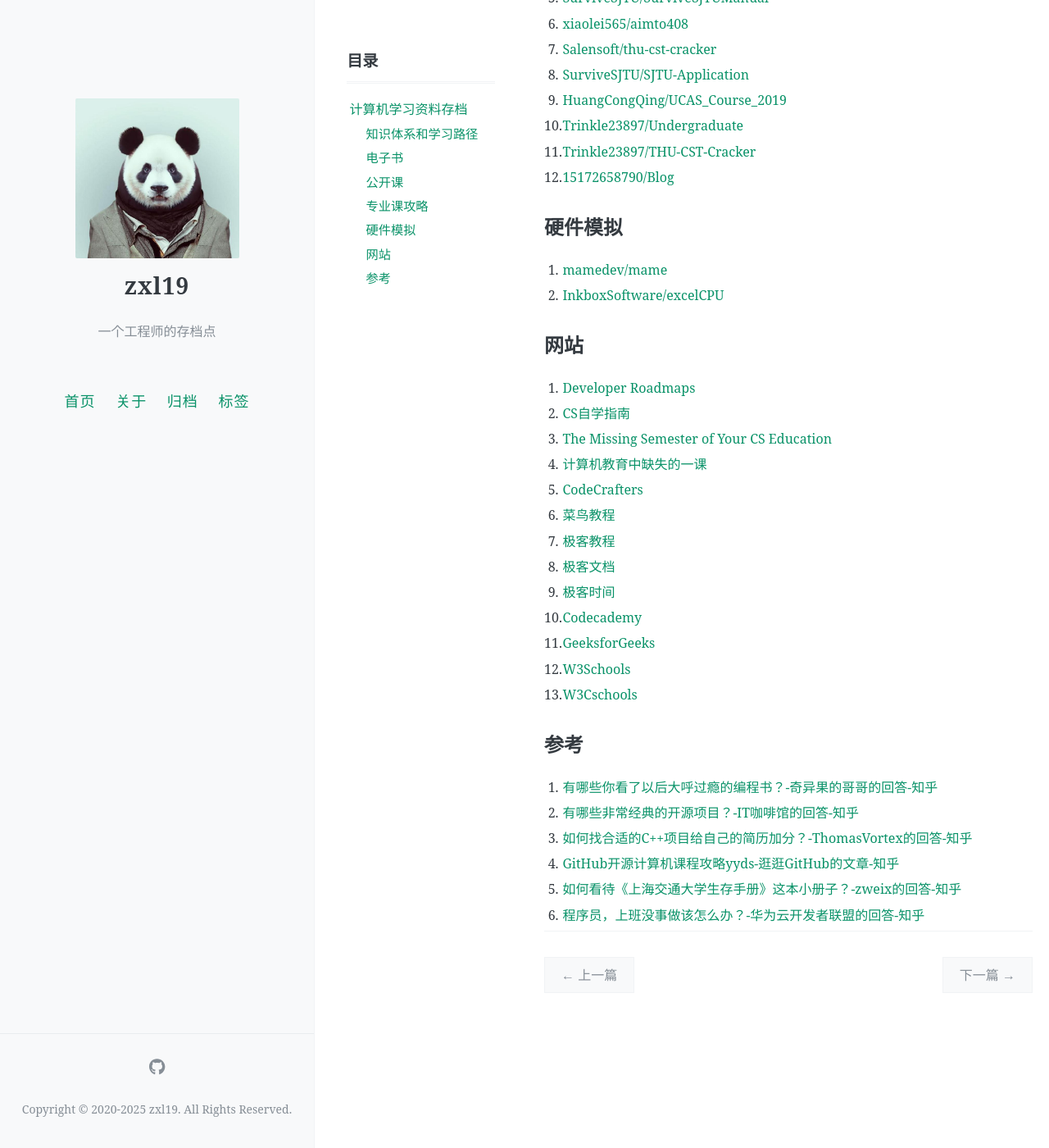
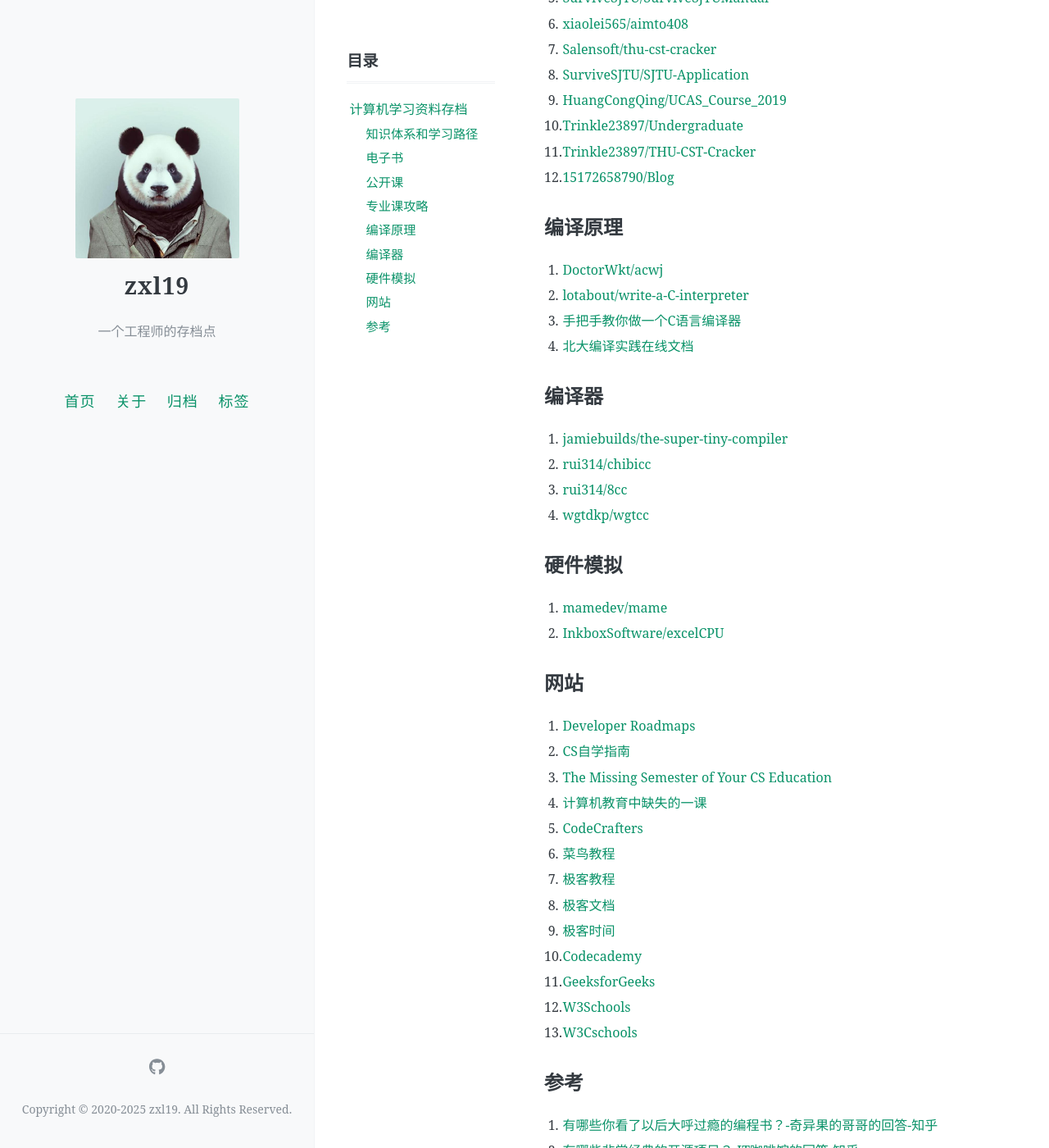
Before and after one commit to zxl19/zxl19.github.io, a Jekyll site: the page built from _posts/2024-01-18-cs-material.md, in a window 1280 px wide and 1400 px high, scrolled down 1553 px. Shown: the whole window at 82% size. Built offline with Jekyll 4.4.1, drawn with Linux system fonts in a browser that asks for light colours; comment, search, counter and statistics services are not loaded; some of the changed text lies outside the part shown.

Commit message:
Update Posts modified:   _posts/2020-06-08-meme-archive.md modified:   _posts/2020-07-28-github-profile.md modified:   _posts/2021-05-25-slam-tool.md modified:   _posts/2021-06-01-cpp-library.md modified:   _posts/2022-09-20-personal-blog.md modified:   _posts/2024-01-18-cs-material.md

```diff
--- a/_posts/2024-01-18-cs-material.md
+++ b/_posts/2024-01-18-cs-material.md
@@ -66,6 +66,20 @@ pinned: false
 11. [Trinkle23897/THU-CST-Cracker](https://github.com/Trinkle23897/THU-CST-Cracker)
 12. [15172658790/Blog](https://github.com/15172658790/Blog)
 
+## 编译原理
+
+1. [DoctorWkt/acwj](https://github.com/DoctorWkt/acwj)
+2. [lotabout/write-a-C-interpreter](https://github.com/lotabout/write-a-C-interpreter)
+3. [手把手教你做一个C语言编译器](https://wizardforcel.gitbooks.io/diy-c-compiler/content/)
+4. [北大编译实践在线文档](https://pku-minic.github.io/online-doc/#/)
+
+## 编译器
+
+1. [jamiebuilds/the-super-tiny-compiler](https://github.com/jamiebuilds/the-super-tiny-compiler)
+2. [rui314/chibicc](https://github.com/rui314/chibicc)
+3. [rui314/8cc](https://github.com/rui314/8cc)
+4. [wgtdkp/wgtcc](https://github.com/wgtdkp/wgtcc)
+
 ## 硬件模拟
 
 1. [mamedev/mame](https://github.com/mamedev/mame)
@@ -94,4 +108,7 @@ pinned: false
 3. [如何找合适的C++项目给自己的简历加分？-ThomasVortex的回答-知乎](https://www.zhihu.com/question/280881677/answer/3152587125)
 4. [GitHub开源计算机课程攻略yyds-逛逛GitHub的文章-知乎](https://zhuanlan.zhihu.com/p/447898788)
 5. [如何看待《上海交通大学生存手册》这本小册子？-zweix的回答-知乎](https://www.zhihu.com/question/23633140/answer/2247825107)
-6. [程序员，上班没事做该怎么办？-华为云开发者联盟的回答-知乎](https://www.zhihu.com/question/621194172/answer/3217337311)
+6. [【教程】从零开始，写个编译器！-Max Xing的文章-知乎](https://zhuanlan.zhihu.com/p/471250907)
+7. [如何写一个简单的编译器？-HelloGitHub的回答-知乎](https://www.zhihu.com/question/36756224/answer/2504197722)
+8. [如何写一个简单的编译器？-wgtsam的回答-知乎](https://www.zhihu.com/question/36756224/answer/122676534)
+9. [程序员，上班没事做该怎么办？-华为云开发者联盟的回答-知乎](https://www.zhihu.com/question/621194172/answer/3217337311)
```
Also changed, not shown: _posts/2020-06-08-meme-archive.md (+1 -0 lines), _posts/2020-07-28-github-profile.md (+10 -9 lines), _posts/2021-05-25-slam-tool.md (+6 -5 lines), _posts/2021-06-01-cpp-library.md (+19 -18 lines), _posts/2022-09-20-personal-blog.md (+12 -11 lines).
